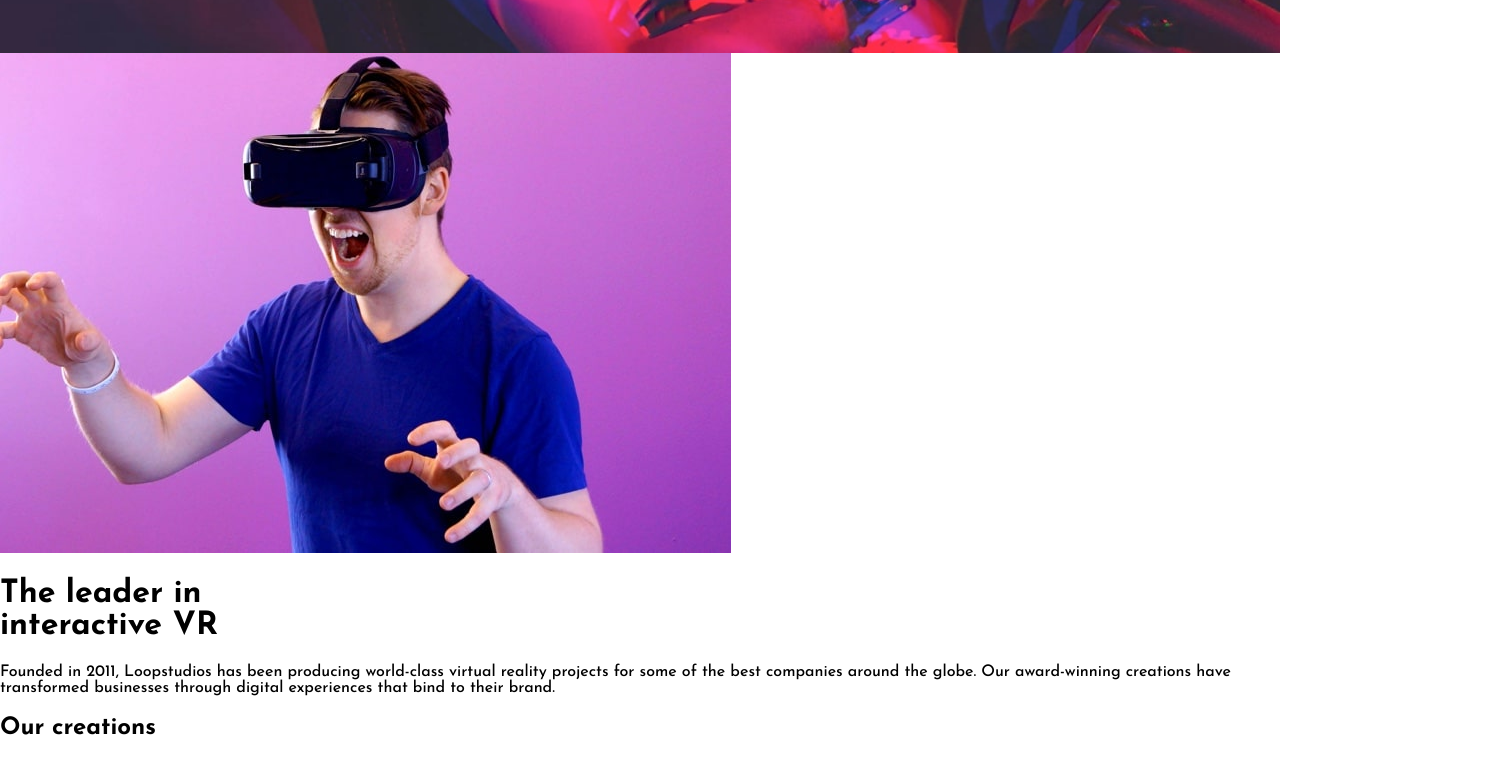
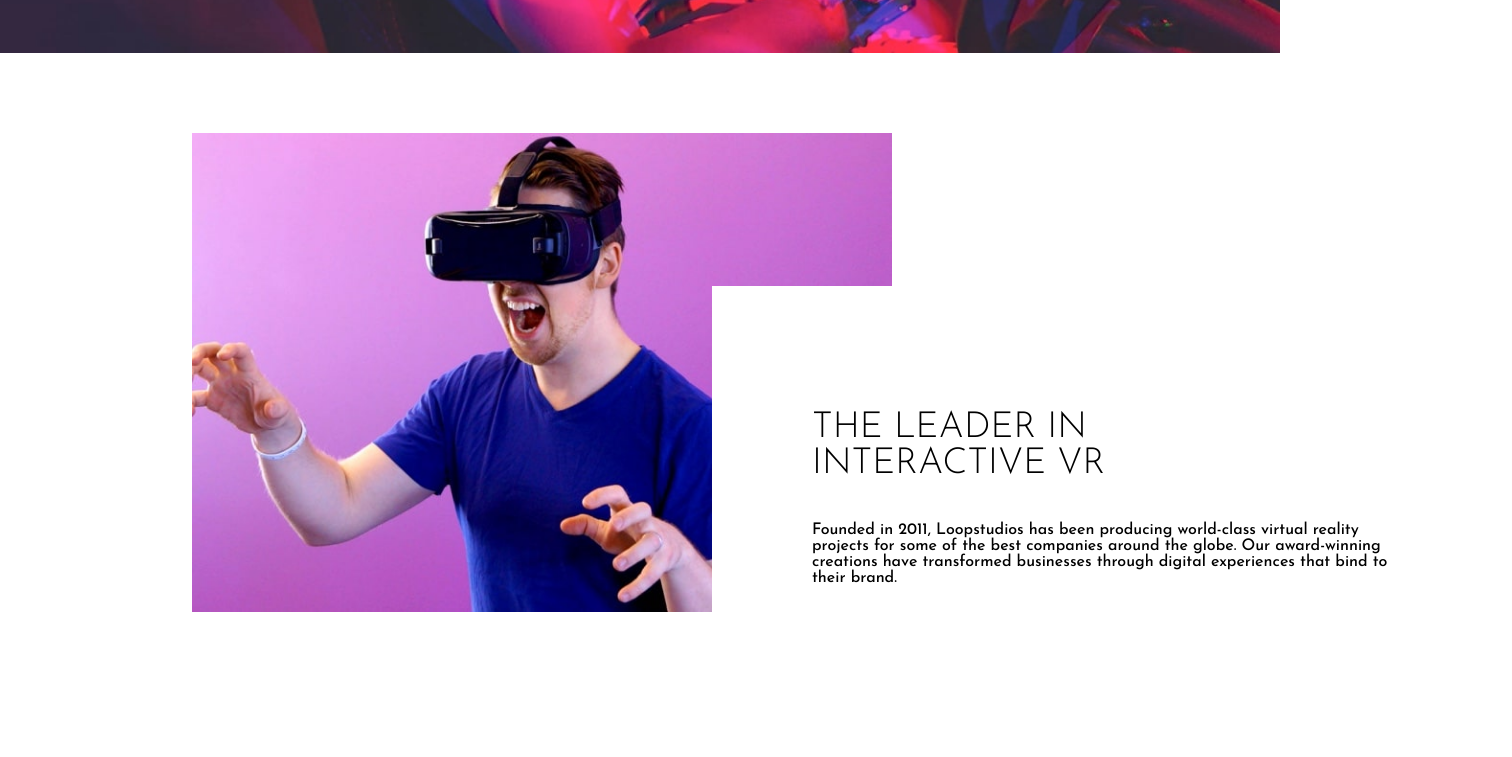
Before and after one commit to igorl4d/cntrlStart-landingPage, a plain HTML site: page index.html in a window 1280 px wide. Shown: the part 520-1277 px from the top of the page, 1512 px wide, since content can reach past the window. Drawn offline with Linux system fonts and the light colour scheme.

Commit message:
Update style.css
Adicionado estilização componente interactive

```diff
--- a/style.css
+++ b/style.css
@@ -3,6 +3,7 @@ body{
     margin: 0;
     font-family: 'Alata', sans-serif;
     font-family: 'Josefin Sans', sans-serif;
+    overflow-x: hidden;
 }
 
 header{
@@ -59,3 +60,55 @@ header{
     display: flex;
     align-items: center;
 }
+
+.interactive{
+    margin: 80px auto;
+    width: 70%;
+    height: 600px;
+}
+
+.image-interactive{
+    width: 700px;
+}
+
+.texto-interactive{
+    width: 600px;
+    padding: 100px;
+    display: flex;
+    flex-direction: column;
+    justify-content: center;
+    background-color: white;
+    position: relative;
+    left: 520px;
+    bottom: 330px;
+}
+
+.texto-interactive > h1{
+    font-size: 36px;
+    text-transform: uppercase;
+    font-weight: lighter;
+}
+
+.creations{
+    display: flex;
+    width: 70%;
+    margin: 0 auto;
+    margin-bottom: 30px;
+    justify-content: space-between;
+    align-items: center;
+}
+
+.creations > h2{
+    font-size: 56px;
+    text-transform: uppercase;
+    font-weight: lighter;
+}
+
+.creations > button{
+    background-color: black;
+    color: white;
+    padding: 10px 60px;
+    text-transform: uppercase;
+    font-size: 18px;
+    font-weight: lighter;
+}
```
